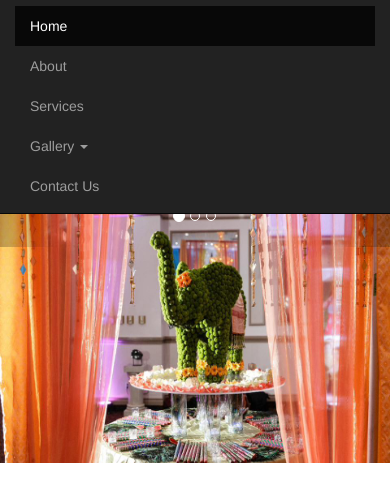
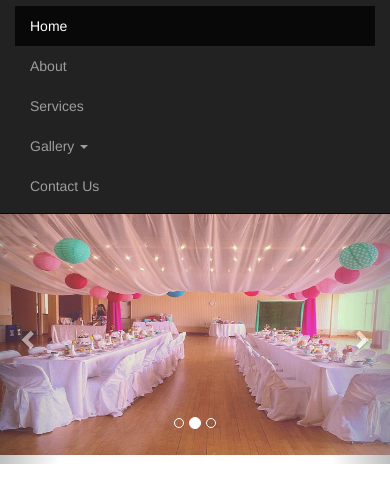
Before and after one commit to avipanday/Inds_Decor, a plain HTML site: page index.html in a window 390 px wide. Both pictures are taken after a click on the button "Toggle navigation". Shown: the part 53-556 px from the top of the page. Drawn offline with nearby package versions, Linux system fonts and the light colour scheme.

Commit message:
Fixed home page
Made sure that in mobile page, when the dropdown happens everything
flows under the dropdown. Had to adjust for regular screens as a result.
Did this by position relative, and top/bottom adjustments. Also had to
add in JS code to control top of left/right carousel controls on click.

```diff
--- a/css/carousel.css
+++ b/css/carousel.css
@@ -54,7 +54,7 @@ body {
 }
 
 .carousel-inner {
-  top:-71px;
+  top:-101px;
 }
 
 .carousel-inner > .item > img {
@@ -112,6 +112,10 @@ body {
   height: 756px;
 }
 
+.carousel-indicators {
+  position: relative;
+}
+
 /* RESPONSIVE CSS
 -------------------------------------------------- */
 
@@ -146,7 +150,7 @@ body {
   }
 
   .carousel-indicators {
-    bottom: -200px;
+    bottom: -600px;
   }
 }
 
@@ -178,6 +182,6 @@ body {
   }
 
   .carousel-indicators {
-    bottom: 210px;
+    top: 180px;
   }
 }
--- a/index.html
+++ b/index.html
@@ -42,7 +42,7 @@
         <nav class="navbar navbar-inverse navbar-static-top">
           <div class="container">
             <div class="navbar-header">
-              <button type="button" class="navbar-toggle collapsed" data-toggle="collapse" data-target="#navbar" aria-expanded="false" aria-controls="navbar">
+              <button type="button" class="navbar-toggle collapsed" data-toggle="collapse" data-target="#navbar" aria-expanded="false" aria-controls="navbar" onclick="adjustCarousel();">
                 <span class="sr-only">Toggle navigation</span>
                 <span class="icon-bar"></span>
                 <span class="icon-bar"></span>
@@ -114,11 +114,11 @@
           </div>
         </div>
       </div>
-      <a class="left carousel-control" href="#myCarousel" role="button" data-slide="prev">
+      <a id="c-left-control" class="left carousel-control" href="#myCarousel" role="button" data-slide="prev">
         <span class="glyphicon glyphicon-chevron-left" aria-hidden="true"></span>
         <span class="sr-only">Previous</span>
       </a>
-      <a class="right carousel-control" href="#myCarousel" role="button" data-slide="next">
+      <a id="c-right-control" class="right carousel-control" href="#myCarousel" role="button" data-slide="next">
         <span class="glyphicon glyphicon-chevron-right" aria-hidden="true"></span>
         <span class="sr-only">Next</span>
       </a>
@@ -141,5 +141,7 @@
     <script src="http://getbootstrap.com/assets/js/vendor/holder.js"></script>
     <!-- IE10 viewport hack for Surface/desktop Windows 8 bug -->
     <script src="http://getbootstrap.com/assets/js/ie10-viewport-bug-workaround.js"></script>
+
+    <script src="js/inds.js"></script>
   </body>
 </html>
--- /dev/null
+++ b/js/inds.js
@@ -0,0 +1,13 @@
+var navbarStatus = 0;
+
+function adjustCarousel() {
+	if (navbarStatus == 0) {
+		$("#c-left-control").css({ top: '267px'});
+		$("#c-right-control").css({ top: '267px'});
+		navbarStatus++;
+	} else {
+		$("#c-left-control").css({ top: '50px'});
+		$("#c-right-control").css({ top: '50px'});
+		navbarStatus--;
+	}
+}
```
